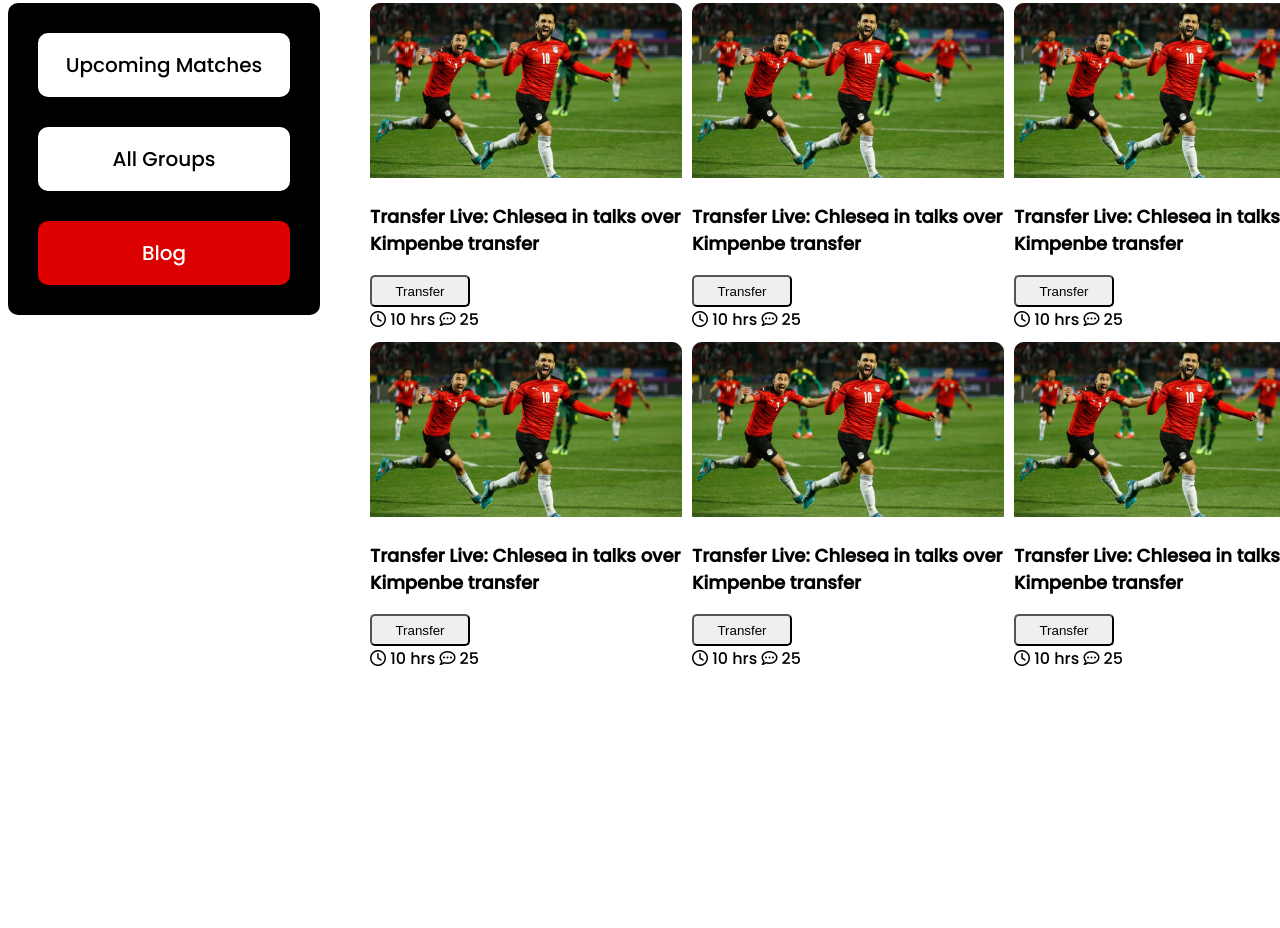
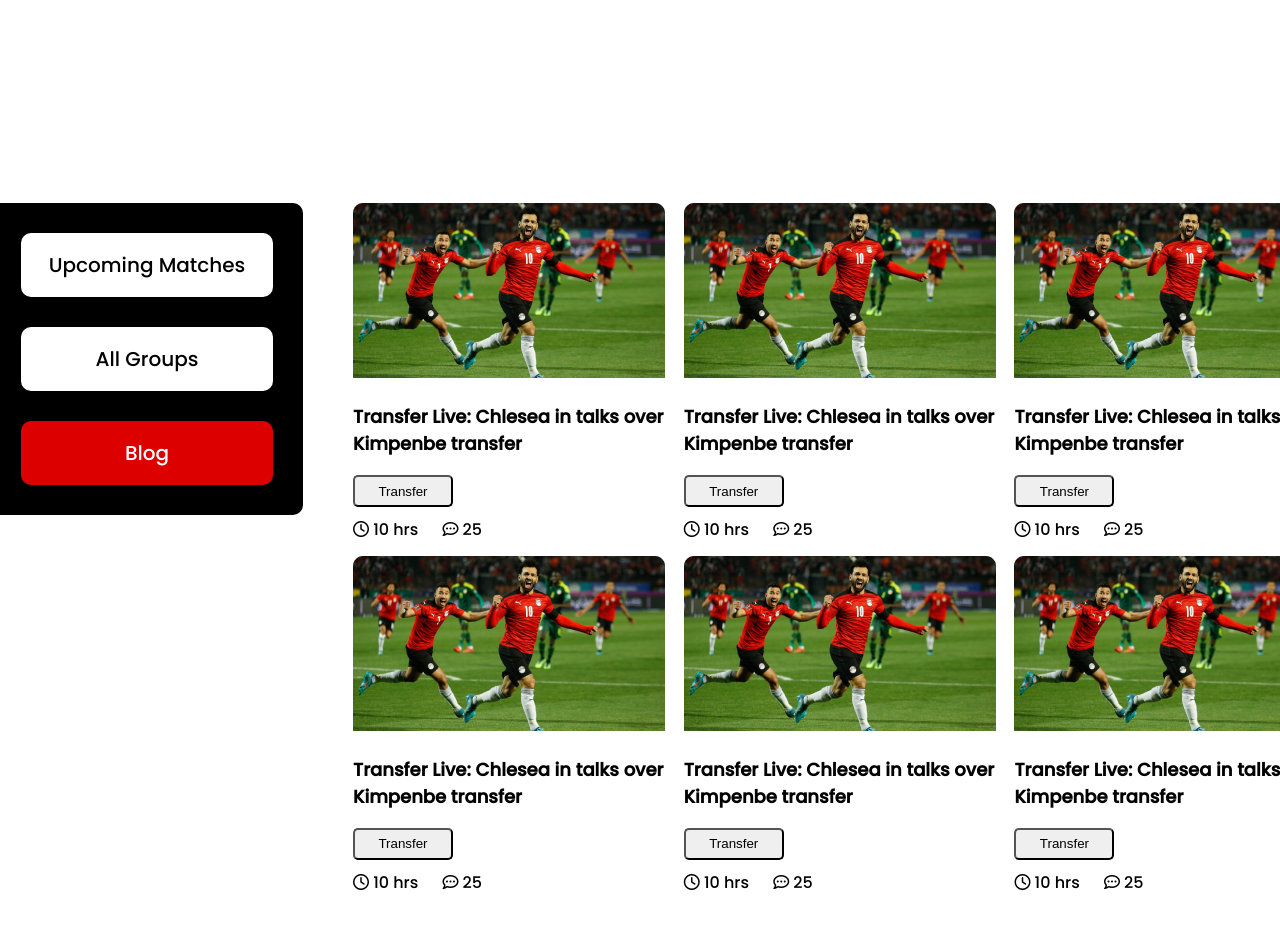
Before and after one commit to zhoaib/World-Cup-2022, a plain HTML site: page index.html in a window 1280 px wide. Shown: the part 756-1684 px from the top of the page. Before the commit the page ends 1435 px from the top, so only its background shows below. Drawn offline with Linux system fonts and the light colour scheme; a web font is replaced by a local one.

Commit message:
second part

```diff
--- a/index.html
+++ b/index.html
@@ -61,8 +61,8 @@
                         <h3 class="blog-title">Transfer Live: Chlesea in talks
                             over Kimpenbe transfer</h3>
                         <button class="transfer">Transfer</button><br>
-                        <i class="fa-regular fa-clock"></i> <span>10 hrs</span>
-                        <i class="fa-regular fa-comment-dots"></i> <span>25</span>
+                        <i class="fa-regular fa-clock "></i> <span>10 hrs</span>
+                        <i class="fa-regular fa-comment-dots icon"></i> <span>25</span>
 
                     </div>
                 </artical>
@@ -75,7 +75,7 @@
                             over Kimpenbe transfer</h3>
                         <button class="transfer">Transfer</button><br>
                         <i class="fa-regular fa-clock"></i> <span>10 hrs</span>
-                        <i class="fa-regular fa-comment-dots"></i> <span>25</span>
+                        <i class="fa-regular fa-comment-dots icon"></i> <span>25</span>
 
                     </div>
                 </artical>
@@ -88,7 +88,7 @@
                             over Kimpenbe transfer</h3>
                         <button class="transfer">Transfer</button><br>
                         <i class="fa-regular fa-clock"></i> <span>10 hrs</span>
-                        <i class="fa-regular fa-comment-dots"></i> <span>25</span>
+                        <i class="fa-regular fa-comment-dots icon"></i> <span>25</span>
 
                     </div>
                 </artical>
@@ -101,7 +101,7 @@
                             over Kimpenbe transfer</h3>
                         <button class="transfer">Transfer</button><br>
                         <i class="fa-regular fa-clock"></i> <span>10 hrs</span>
-                        <i class="fa-regular fa-comment-dots"></i> <span>25</span>
+                        <i class="fa-regular fa-comment-dots icon"></i> <span>25</span>
 
                     </div>
                 </artical>
@@ -114,7 +114,7 @@
                             over Kimpenbe transfer</h3>
                         <button class="transfer">Transfer</button><br>
                         <i class="fa-regular fa-clock"></i> <span>10 hrs</span>
-                        <i class="fa-regular fa-comment-dots"></i> <span>25</span>
+                        <i class="fa-regular fa-comment-dots icon"></i> <span>25</span>
 
                     </div>
                 </artical>
@@ -127,7 +127,7 @@
                             over Kimpenbe transfer</h3>
                         <button class="transfer">Transfer</button><br>
                         <i class="fa-regular fa-clock"></i> <span>10 hrs</span>
-                        <i class="fa-regular fa-comment-dots"></i> <span>25</span>
+                        <i class="fa-regular fa-comment-dots icon"></i> <span>25</span>
 
                     </div>
                 </artical>
--- a/style.css
+++ b/style.css
@@ -53,13 +53,14 @@ p {
 .menu-blogs {
     display: flex;
     gap: 50px;
+    justify-content: center;
+    margin: 200px;
 }
 
 .blogs {
     display: grid;
     grid-template-columns: repeat(3, 1fr);
-    gap: 10px;
-
+    gap: 2%;
 
 }
 
@@ -101,3 +102,11 @@ p {
     background-color: #DD0000;
     color: #FFFFFF;
 }
+
+.icon {
+    margin-left: 20px;
+}
+
+.transfer {
+    margin-bottom: 10px;
+}
```
